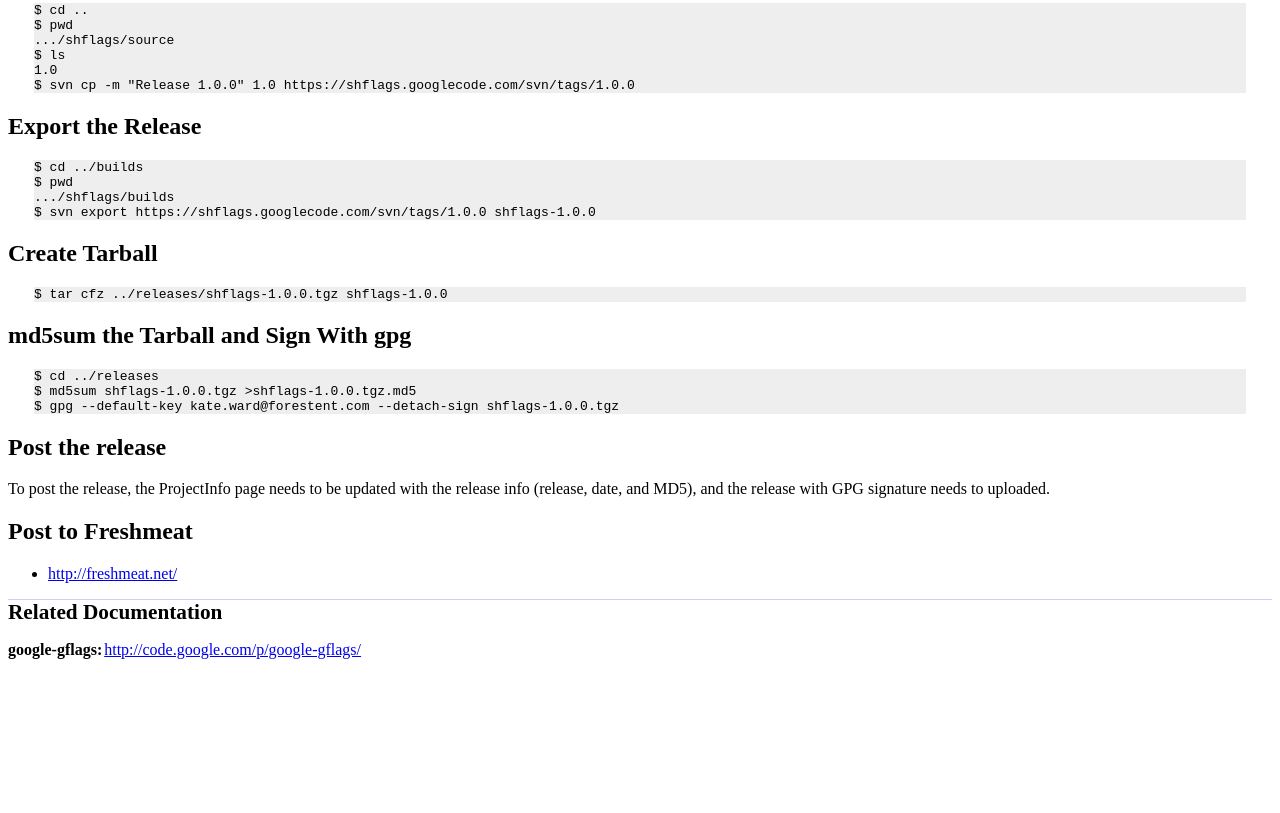
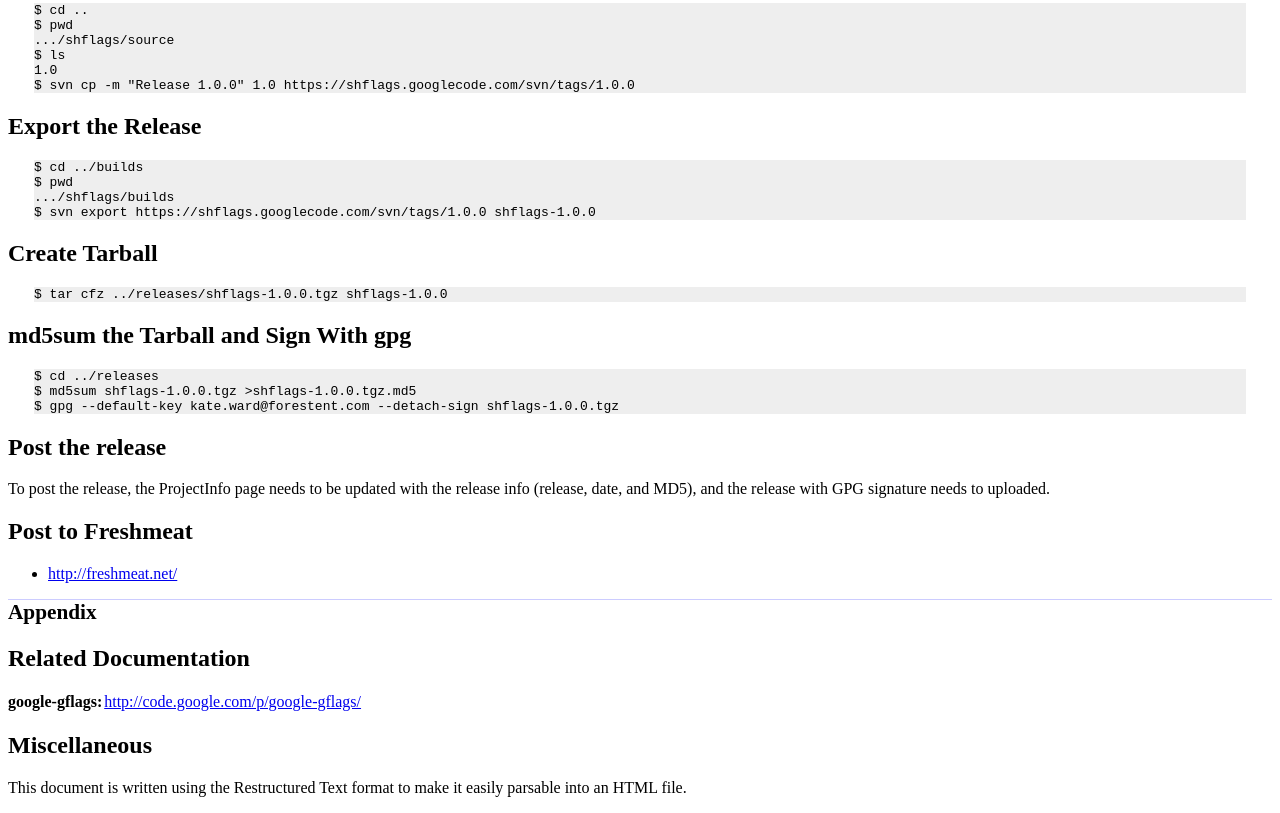
Before and after one commit to kward/shflags, a plain HTML site: page source/1.0/README.html in a window 1280 px wide. Shown: the part 1464-2277 px from the top of the page. Before the commit the page ends 2132 px from the top, so only its background shows below. Drawn offline with Linux system fonts and the light colour scheme.

Commit message:
finalizing 1.0.1 release

```diff
--- a/source/1.0/README.html
+++ b/source/1.0/README.html
@@ -358,7 +358,7 @@ shell:/bin/zsh version:4.3.4
 </div>
 <div class="section" id="update-version">
 <h2>Update Version</h2>
-<p>Edit <tt class="docutils literal"><span class="pre">src/shflags</span></tt> and change the version number in the <tt class="docutils literal"><span class="pre">__FLAGS_VERSION</span></tt>
+<p>Edit <tt class="docutils literal"><span class="pre">src/shflags</span></tt> and change the version number in the <tt class="docutils literal"><span class="pre">FLAGS_VERSION</span></tt>
 variable.</p>
 </div>
 <div class="section" id="finish-documentation">
@@ -435,8 +435,10 @@ uploaded.</p>
 </ul>
 </div>
 </div>
+<div class="section" id="appendix">
+<h1>Appendix</h1>
 <div class="section" id="related-documentation">
-<h1>Related Documentation</h1>
+<h2>Related Documentation</h2>
 <table class="docutils field-list" frame="void" rules="none">
 <col class="field-name" />
 <col class="field-body" />
@@ -445,6 +447,11 @@ uploaded.</p>
 </tr>
 </tbody>
 </table>
+</div>
+<div class="section" id="miscellaneous">
+<h2>Miscellaneous</h2>
+<p>This document is written using the Restructured Text format to make it easily
+parsable into an HTML file.</p>
 <!-- generate HTML using rst2html from Docutils of -->
 <!-- http://docutils.sourceforge.net/ -->
 <!--  -->
@@ -452,5 +459,6 @@ uploaded.</p>
 <!-- $Revision$ -->
 </div>
 </div>
+</div>
 </body>
 </html>
```
Also changed, not shown: source/1.0/README.txt, source/1.0/doc/CHANGES-1.0.txt, source/1.0/doc/RELEASE_NOTES-1.0.1.txt (added), 1 other file.
